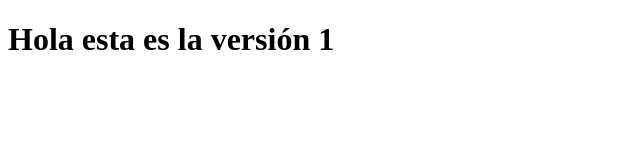
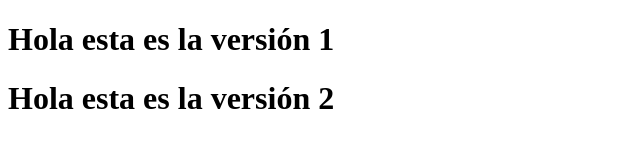
Before and after one commit to Portero20/git_undefined, a plain HTML site: page index.html in a window 1280 px wide. Shown: the whole page, without its empty margins (0-640 px from the left). Drawn offline with Linux system fonts and the light colour scheme.

Commit message:
Generando conflictos

```diff
--- a/index.html
+++ b/index.html
@@ -8,6 +8,7 @@
 <body>
 
     <h1>Hola esta es la versión 1</h1>
+    <h1>Hola esta es la versión 2</h1>
 
 
 </body>
```
